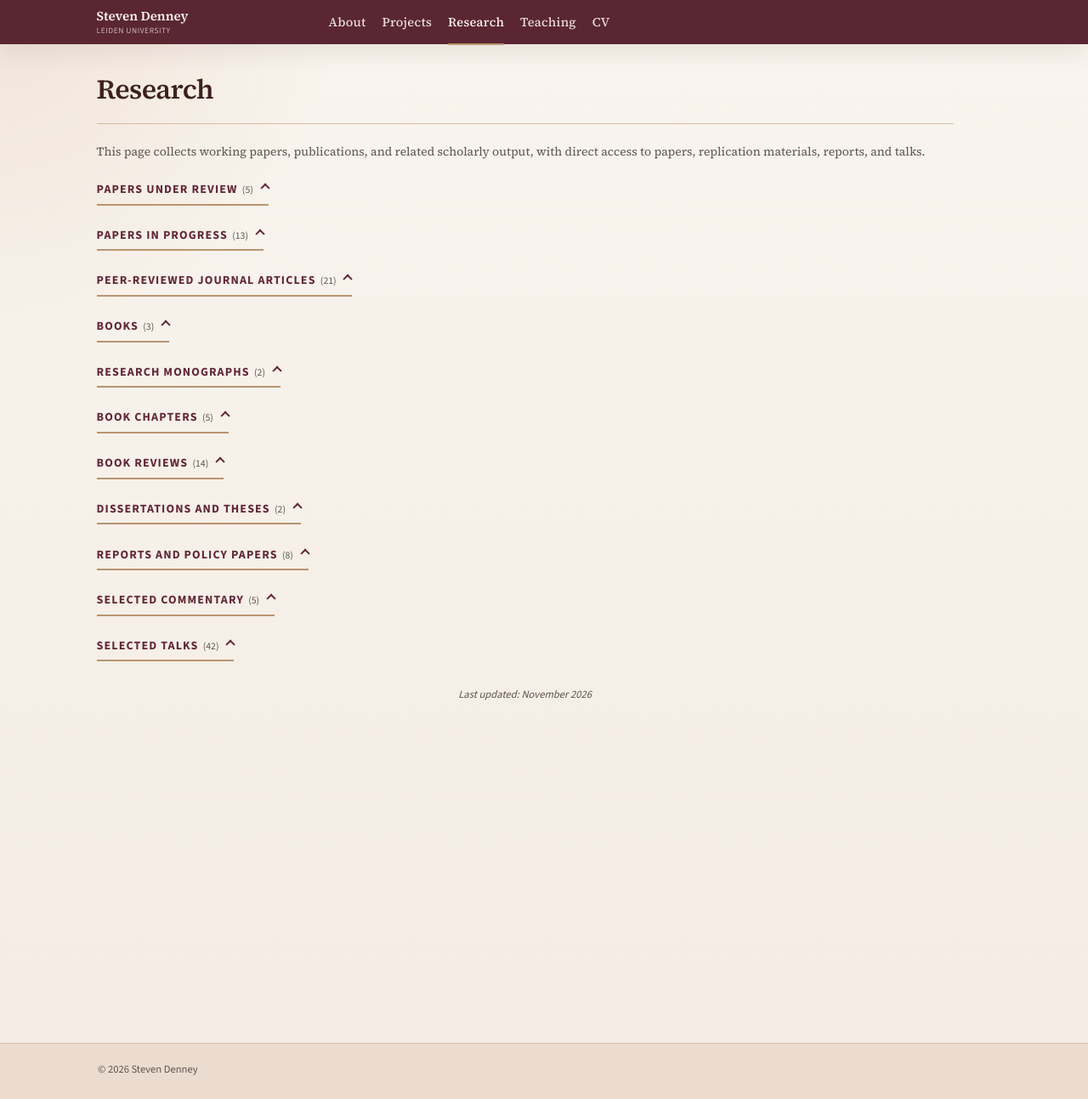
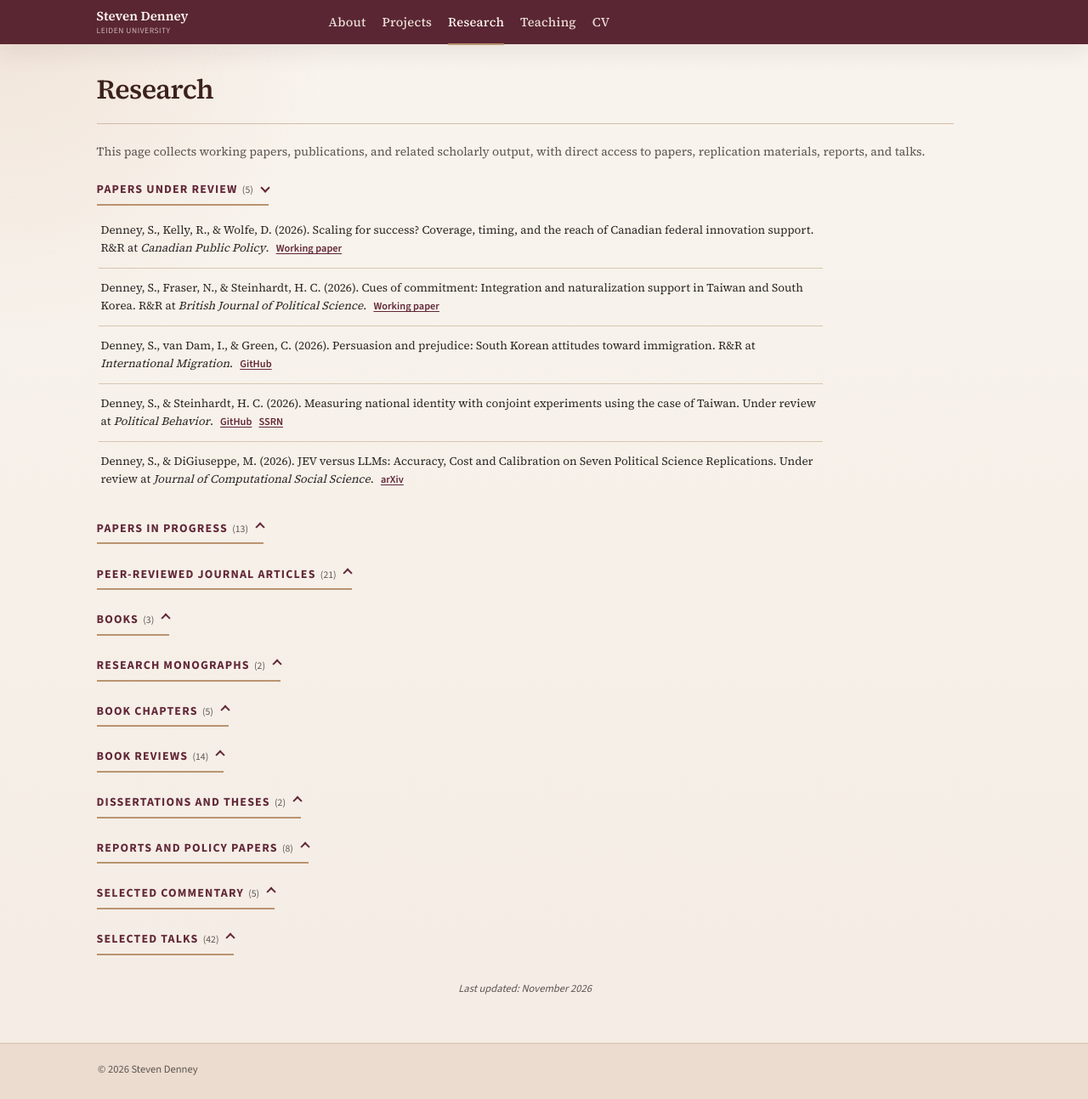
Before and after one commit to scdenney/scdenney.github.io, a Jekyll site: the page built from research.md, in a window 1280 px wide and 1293 px high. Shown: the whole window at 85% size. Built offline with Jekyll 4.4.1, drawn with Linux system fonts in a browser that asks for light colours.

Commit message:
Open papers under review on research landing

```diff
--- a/research.md
+++ b/research.md
@@ -10,7 +10,7 @@ permalink: /research/
 
 <p class="page-intro">This page collects working papers, publications, and related scholarly output, with direct access to papers, replication materials, reports, and talks.</p>
 
-<details class="research-section">
+<details class="research-section" open>
 <summary id="working-papers"><h2>Papers Under Review</h2><span class="research-section__arrow" aria-hidden="true"></span></summary>
 <div class="publication-list" id="working-papers-items">
 
```
